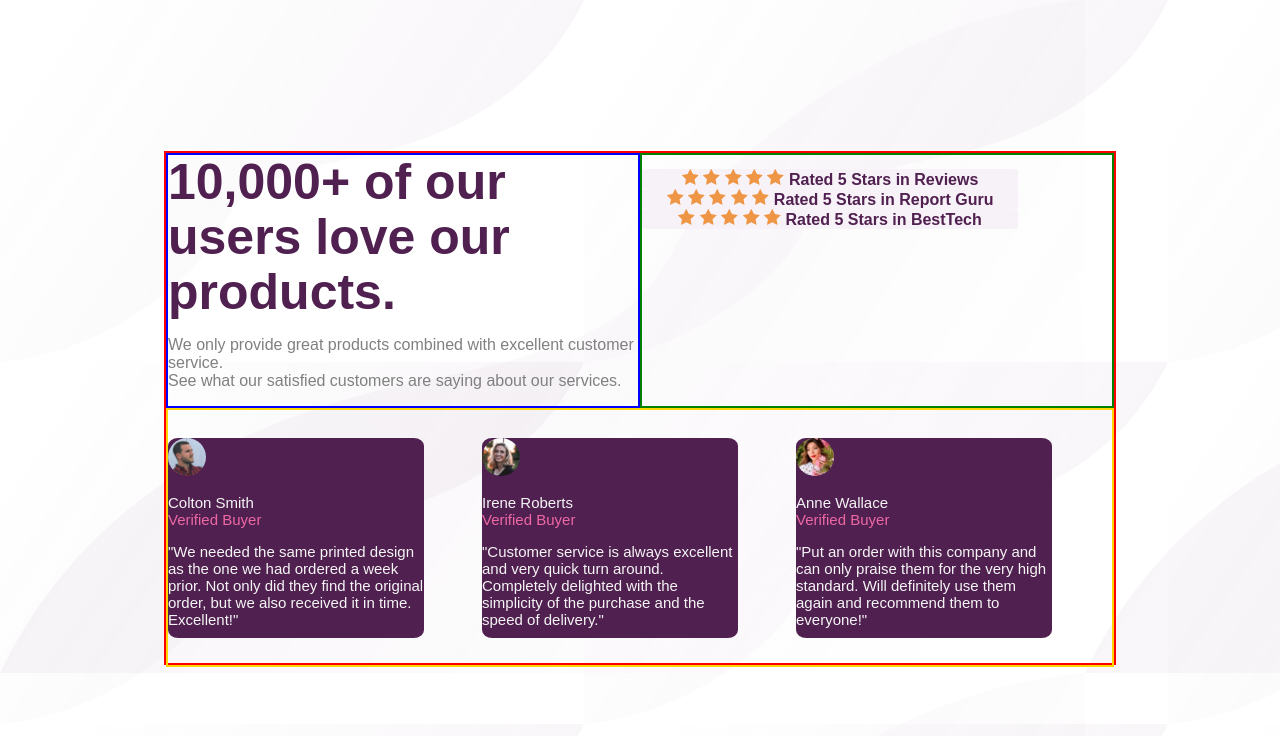
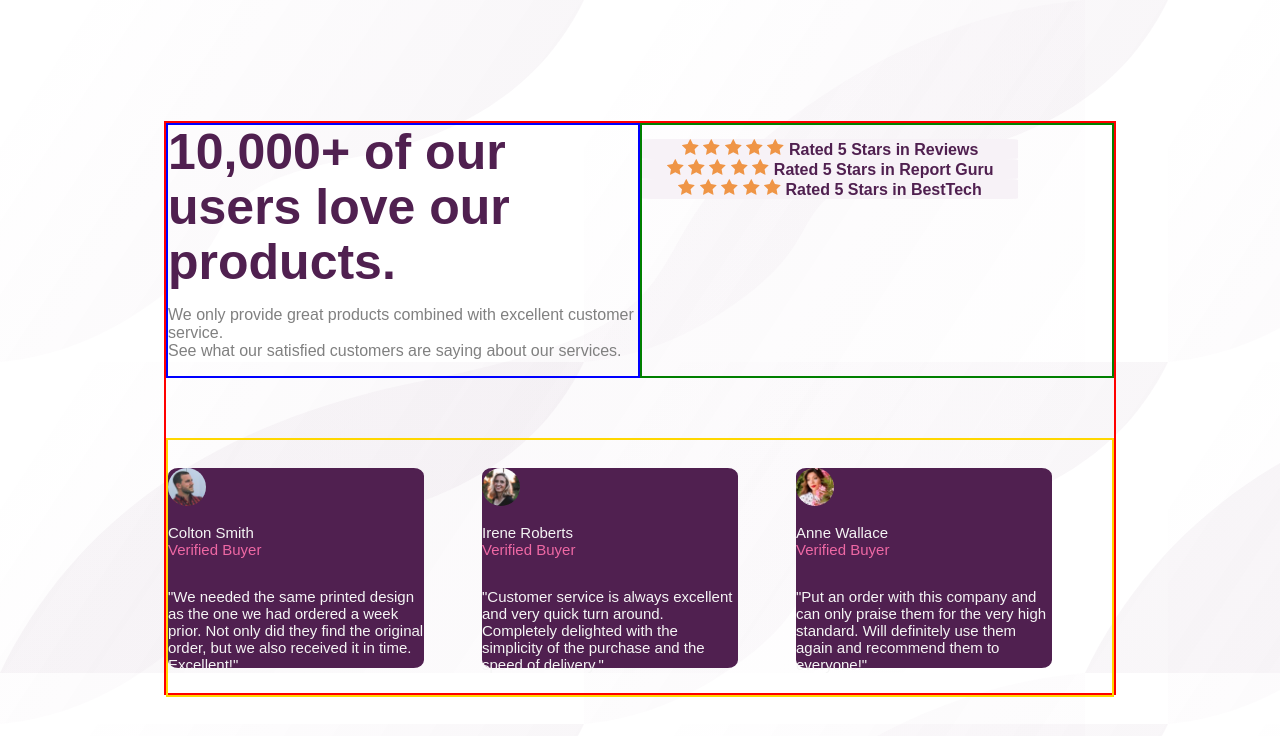
Before and after one commit to RobertK1229/Helium_challenge, a plain HTML site: page Index.html in a window 1280 px wide. Drawn offline with Linux system fonts and the light colour scheme.

Commit message:
increased distance between top half of content grid and bottom half

```diff
--- a/Index.html
+++ b/Index.html
@@ -10,7 +10,7 @@
 <!--Parent grid container-->
 <div class="content-grid">
     <!--top half of the content grid-->
-    <div class="top">
+    <div class="top-content">
         <div id="left" style="border: 2px solid blue">
             <header id="hook">10,000+ of our<br> users love our<br> products.</header>
             <p style="color: gray; font-weight: 500"> We only provide great products combined with excellent customer
@@ -18,7 +18,7 @@
         </div>
 
         <!--Left and right components for the top half of the content grid-->
-        <div id="right" style="font-weight: 700; color: #502050; border: 2px solid green">
+        <div id="right-content" style="font-weight: 700; color: #502050; border: 2px solid green">
             <div class="rating-grid">
             <span>
                 <img src="Images/icon-star.svg" alt="star">
@@ -52,27 +52,30 @@
         </div>
     </div>
     <!--bottom half of the content grid-->
-    <div class="bottom" style="border: 2px solid gold">
-        <div>
+    <div class="bottom-content" style="border: 2px solid gold">
+        <div class="review">
             <header>
                 <img class="portrait" src="Images/image-colton.jpg" alt="colton smith">
                 <p> Colton Smith<br><span style="color: hsl(333, 80%, 67%)">Verified Buyer</span></p>
             </header>
-            <p>"We needed the same printed design as the one we had ordered a week prior. Not only did they find the original order, but we also received it in time. Excellent!"</p>
+            <p>"We needed the same printed design as the one we had ordered a week prior. Not only did they find the
+                original order, but we also received it in time. Excellent!"</p>
         </div>
-        <div>
+        <div class="review">
             <header>
                 <img class="portrait" src="Images/image-irene.jpg" alt="Irene Roberts">
                 <p> Irene Roberts<br><span style="color: hsl(333, 80%, 67%)">Verified Buyer</span></p>
             </header>
-            <p>"Customer service is always excellent and very quick turn around. Completely delighted with the simplicity of the purchase and the speed of delivery."</p>
+            <p>"Customer service is always excellent and very quick turn around. Completely delighted with the
+                simplicity of the purchase and the speed of delivery."</p>
         </div>
-        <div>
+        <div class="review">
             <header>
                 <img class="portrait" src="Images/image-anne.jpg" alt="Anne Wallace">
                 <p> Anne Wallace<br><span style="color: hsl(333, 80%, 67%)">Verified Buyer</span></p>
             </header>
-            <p>"Put an order with this company and can only praise them for the very high standard. Will definitely use them again and recommend them to everyone!"</p>
+            <p>"Put an order with this company and can only praise them for the very high standard. Will definitely use
+                them again and recommend them to everyone!"</p>
         </div>
     </div>
 </div>
--- a/Style.sass
+++ b/Style.sass
@@ -15,6 +15,7 @@ body
 .content-grid
   display: grid
   grid-template-rows: 1fr 1fr
+  grid-gap: 60px
   max-width: 75%
   border: 2px red solid
 
@@ -22,28 +23,34 @@ body
   display: grid
   grid-template-columns: 30px 30px 30px 30px 30px auto
 
-#right
+#right-content
   padding: 3% 0 0 0
 
-#right > div
+#right-content > div
   background: hsl(300, 24%, 96%)
+  //padding: 3% 0 3% 0
   text-align: center
   display: inline-block
   min-width: 80%
   border-radius: 4%
 
-.top
+.top-content
   display: grid
   grid-template-columns: 1fr 1fr
 
-.bottom
+.review
+  display: grid
+  grid-template-rows: 1fr 1fr
+
+.bottom-content
   display: flex
+  flex-wrap: wrap
   height: 100%
   padding: 0 60px 0 0
   justify-content: space-between
   align-items: center
 
-.bottom > div
+.bottom-content > div
   font-size: 15px
   height: 25vh
   width: 20vw
```
Also changed, not shown: Style.css, 1 other file.
